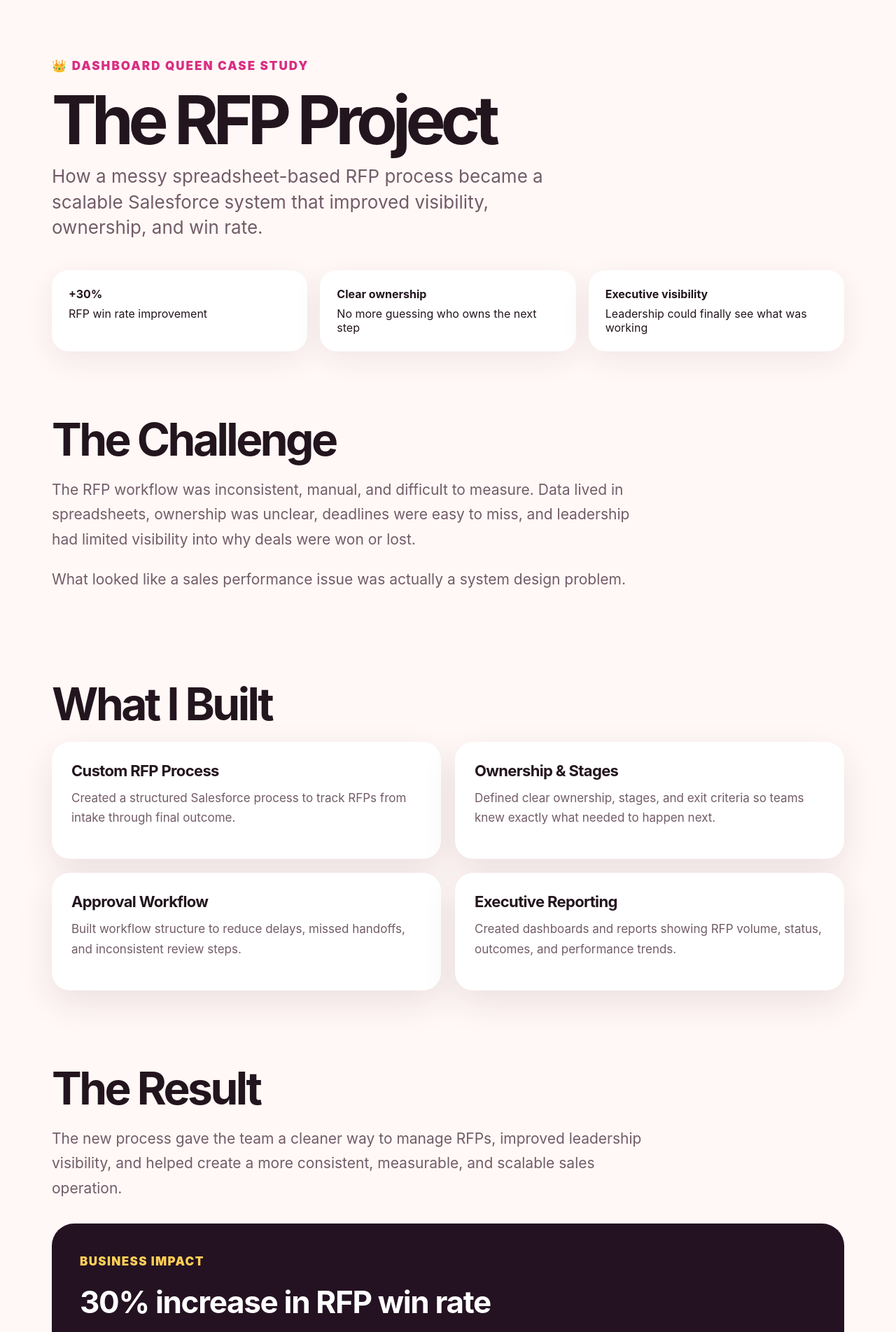
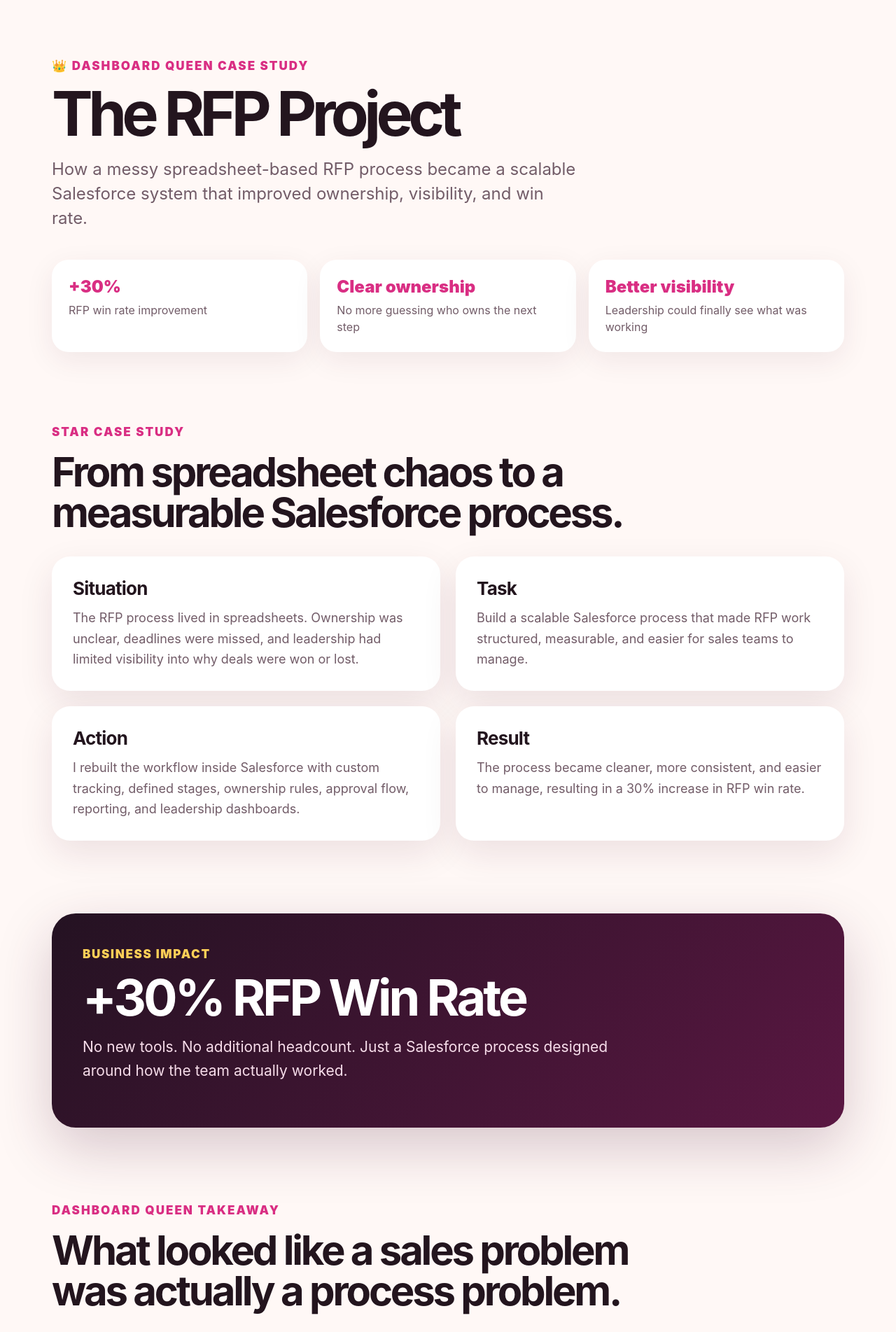
Before and after one commit to marta790522/dashboard-queen-site, a Next.js app: page /case-studies/rfp-management in a window 1280 px wide. Shown: the top 1903 px of the page at 70% size. Built offline with nearby package versions, Linux system fonts and the light colour scheme.

Commit message:
Update page.tsx

```diff
--- a/app/case-studies/rfp-management/page.tsx
+++ b/app/case-studies/rfp-management/page.tsx
@@ -1,121 +1,123 @@
 export default function RFPCaseStudy() {
   return (
     <main style={{ background: "#fff8f6", color: "#23151e" }}>
-      <section style={{ maxWidth: "1180px", margin: "0 auto", padding: "80px 24px 40px" }}>
-        <p style={{ color: "#d92e83", fontWeight: 900, textTransform: "uppercase", letterSpacing: ".12em" }}>
-          👑 Dashboard Queen Case Study
+      <section style={heroSection}>
+        <p style={eyebrow}>👑 Dashboard Queen Case Study</p>
+
+        <h1 style={heroTitle}>The RFP Project</h1>
+
+        <p style={heroText}>
+          How a messy spreadsheet-based RFP process became a scalable Salesforce
+          system that improved ownership, visibility, and win rate.
         </p>
 
-        <h1 style={{ fontSize: "clamp(56px, 8vw, 96px)", lineHeight: ".9", maxWidth: "900px", margin: "20px 0" }}>
-          The RFP Project
-        </h1>
+        <div style={heroStats}>
+          <div style={statBox}>
+            <strong style={statValue}>+30%</strong>
+            <span style={statLabel}>RFP win rate improvement</span>
+          </div>
 
-        <p style={{ fontSize: "26px", lineHeight: "1.4", maxWidth: "760px", color: "#725c68" }}>
-          How a messy spreadsheet-based RFP process became a scalable Salesforce system that improved visibility, ownership, and win rate.
-        </p>
+          <div style={statBox}>
+            <strong style={statValue}>Clear ownership</strong>
+            <span style={statLabel}>No more guessing who owns the next step</span>
+          </div>
 
-        <div style={{ display: "grid", gridTemplateColumns: "repeat(3, 1fr)", gap: "18px", marginTop: "42px" }}>
           <div style={statBox}>
-            <strong>+30%</strong>
-            <span>RFP win rate improvement</span>
-          </div>
-          <div style={statBox}>
-            <strong>Clear ownership</strong>
-            <span>No more guessing who owns the next step</span>
-          </div>
-          <div style={statBox}>
-            <strong>Executive visibility</strong>
-            <span>Leadership could finally see what was working</span>
+            <strong style={statValue}>Better visibility</strong>
+            <span style={statLabel}>Leadership could finally see what was working</span>
           </div>
         </div>
       </section>
 
       <section style={sectionStyle}>
-        <h2 style={h2Style}>The Challenge</h2>
-        <p style={pStyle}>
-          The RFP workflow was inconsistent, manual, and difficult to measure. Data lived in spreadsheets, ownership was unclear, deadlines were easy to miss, and leadership had limited visibility into why deals were won or lost.
-        </p>
-        <p style={pStyle}>
-          What looked like a sales performance issue was actually a system design problem.
-        </p>
-      </section>
+        <p style={eyebrow}>STAR Case Study</p>
 
-      <section style={sectionStyle}>
-        <h2 style={h2Style}>What I Built</h2>
+        <h2 style={sectionTitle}>
+          From spreadsheet chaos to a measurable Salesforce process.
+        </h2>
 
-        <div style={{ display: "grid", gridTemplateColumns: "repeat(2, 1fr)", gap: "20px" }}>
+        <div style={starGrid}>
           <div style={cardStyle}>
-            <h3>Custom RFP Process</h3>
-            <p>Created a structured Salesforce process to track RFPs from intake through final outcome.</p>
+            <h3 style={cardTitle}>Situation</h3>
+            <p style={cardText}>
+              The RFP process lived in spreadsheets. Ownership was unclear,
+              deadlines were missed, and leadership had limited visibility into
+              why deals were won or lost.
+            </p>
           </div>
 
           <div style={cardStyle}>
-            <h3>Ownership & Stages</h3>
-            <p>Defined clear ownership, stages, and exit criteria so teams knew exactly what needed to happen next.</p>
+            <h3 style={cardTitle}>Task</h3>
+            <p style={cardText}>
+              Build a scalable Salesforce process that made RFP work structured,
+              measurable, and easier for sales teams to manage.
+            </p>
           </div>
 
           <div style={cardStyle}>
-            <h3>Approval Workflow</h3>
-            <p>Built workflow structure to reduce delays, missed handoffs, and inconsistent review steps.</p>
+            <h3 style={cardTitle}>Action</h3>
+            <p style={cardText}>
+              I rebuilt the workflow inside Salesforce with custom tracking,
+              defined stages, ownership rules, approval flow, reporting, and
+              leadership dashboards.
+            </p>
           </div>
 
           <div style={cardStyle}>
-            <h3>Executive Reporting</h3>
-            <p>Created dashboards and reports showing RFP volume, status, outcomes, and performance trends.</p>
+            <h3 style={cardTitle}>Result</h3>
+            <p style={cardText}>
+              The process became cleaner, more consistent, and easier to manage,
+              resulting in a 30% increase in RFP win rate.
+            </p>
           </div>
         </div>
       </section>
 
       <section style={sectionStyle}>
-        <h2 style={h2Style}>The Result</h2>
-        <p style={pStyle}>
-          The new process gave the team a cleaner way to manage RFPs, improved leadership visibility, and helped create a more consistent, measurable, and scalable sales operation.
-        </p>
+        <div style={impactBox}>
+          <p style={impactEyebrow}>Business Impact</p>
 
-        <div style={{ background: "#241222", color: "white", borderRadius: "32px", padding: "40px", marginTop: "32px" }}>
-          <p style={{ color: "#ffcf57", fontWeight: 900, textTransform: "uppercase", letterSpacing: ".08em" }}>
-            Business Impact
-          </p>
-          <h3 style={{ fontSize: "44px", margin: "10px 0" }}>30% increase in RFP win rate</h3>
-          <p style={{ fontSize: "20px", lineHeight: "1.6", color: "#f7ddea" }}>
-            Better process created better data. Better data helped leadership make better decisions.
+          <h2 style={impactTitle}>+30% RFP Win Rate</h2>
+
+          <p style={impactText}>
+            No new tools. No additional headcount. Just a Salesforce process
+            designed around how the team actually worked.
           </p>
         </div>
       </section>
 
       <section style={sectionStyle}>
-        <h2 style={h2Style}>Dashboard Queen Takeaway</h2>
-        <p style={pStyle}>
-          Salesforce does not create value just because data lives inside it. It creates value when the system reflects how the business actually works.
+        <p style={eyebrow}>Dashboard Queen Takeaway</p>
+
+        <h2 style={sectionTitle}>
+          What looked like a sales problem was actually a process problem.
+        </h2>
+
+        <p style={bodyText}>
+          Salesforce does not create value just because data lives inside it.
+          It creates value when the system reflects how the business actually
+          works.
         </p>
-        <p style={pStyle}>
-          In this project, the real win was not just cleaner tracking. It was turning a reactive process into a repeatable system that supported growth.
+
+        <p style={bodyText}>
+          Better process created better data. Better data enabled better
+          decisions.
         </p>
       </section>
 
-      <section style={{ background: "linear-gradient(135deg, #241222, #5a1742)", color: "white", padding: "80px 24px", textAlign: "center" }}>
-        <p style={{ color: "#ffcf57", fontWeight: 900, textTransform: "uppercase", letterSpacing: ".12em" }}>
-          Need something similar?
-        </p>
-        <h2 style={{ fontSize: "clamp(42px, 6vw, 72px)", lineHeight: "1", margin: "18px auto", maxWidth: "800px" }}>
+      <section style={ctaSection}>
+        <p style={ctaEyebrow}>Need something similar?</p>
+
+        <h2 style={ctaTitle}>
           Let’s build a Salesforce process your team actually uses.
         </h2>
-        <p style={{ fontSize: "22px", maxWidth: "720px", margin: "0 auto 34px", color: "#f7ddea" }}>
-          If your CRM creates more work than clarity, I can help identify what is broken and design a better way forward.
+
+        <p style={ctaText}>
+          If your CRM creates more work than clarity, I can help identify what is
+          broken and design a better way forward.
         </p>
 
-        <a
-          href="mailto:marta@fancymissy.com"
-          style={{
-            display: "inline-block",
-            background: "#d92e83",
-            color: "white",
-            padding: "16px 26px",
-            borderRadius: "999px",
-            fontWeight: 900,
-            textDecoration: "none",
-          }}
-        >
+        <a href="mailto:marta@fancymissy.com" style={ctaButton}>
           Book a Free Assessment
         </a>
       </section>
@@ -123,30 +125,38 @@
   );
 }
 
-const sectionStyle = {
+const heroSection = {
   maxWidth: "1180px",
   margin: "0 auto",
-  padding: "54px 24px",
+  padding: "80px 24px 48px",
 };
 
-const h2Style = {
-  fontSize: "clamp(42px, 5vw, 68px)",
-  lineHeight: "1",
-  marginBottom: "22px",
+const eyebrow = {
+  color: "#d92e83",
+  fontWeight: 900,
+  textTransform: "uppercase" as const,
+  letterSpacing: ".12em",
+  marginBottom: "14px",
 };
 
-const pStyle = {
-  fontSize: "21px",
-  lineHeight: "1.7",
-  color: "#725c68",
-  maxWidth: "850px",
+const heroTitle = {
+  fontSize: "clamp(54px, 8vw, 88px)",
+  lineHeight: ".92",
+  margin: "0 0 22px",
 };
 
-const cardStyle = {
-  background: "white",
-  borderRadius: "26px",
-  padding: "28px",
-  boxShadow: "0 18px 50px rgba(74, 24, 53, .10)",
+const heroText = {
+  fontSize: "24px",
+  lineHeight: "1.45",
+  maxWidth: "760px",
+  color: "#725c68",
+  marginBottom: "42px",
+};
+
+const heroStats = {
+  display: "grid",
+  gridTemplateColumns: "repeat(3, 1fr)",
+  gap: "18px",
 };
 
 const statBox = {
@@ -154,7 +164,131 @@
   borderRadius: "24px",
   padding: "24px",
   boxShadow: "0 12px 40px rgba(74, 24, 53, .08)",
-  display: "flex",
-  flexDirection: "column" as const,
-  gap: "8px",
 };
+
+const statValue = {
+  display: "block",
+  color: "#d92e83",
+  fontSize: "24px",
+  fontWeight: 900,
+  marginBottom: "8px",
+};
+
+const statLabel = {
+  color: "#725c68",
+  fontSize: "16px",
+  lineHeight: "1.45",
+};
+
+const sectionStyle = {
+  maxWidth: "1180px",
+  margin: "0 auto",
+  padding: "52px 24px",
+};
+
+const sectionTitle = {
+  fontSize: "clamp(36px, 5vw, 58px)",
+  lineHeight: "1",
+  maxWidth: "900px",
+  margin: "0 0 34px",
+};
+
+const starGrid = {
+  display: "grid",
+  gridTemplateColumns: "repeat(2, 1fr)",
+  gap: "22px",
+};
+
+const cardStyle = {
+  background: "white",
+  borderRadius: "26px",
+  padding: "30px",
+  boxShadow: "0 18px 50px rgba(74, 24, 53, .10)",
+};
+
+const cardTitle = {
+  fontSize: "26px",
+  margin: "0 0 12px",
+};
+
+const cardText = {
+  color: "#725c68",
+  fontSize: "18px",
+  lineHeight: "1.65",
+  margin: 0,
+};
+
+const impactBox = {
+  background: "linear-gradient(135deg, #241222, #5a1742)",
+  color: "white",
+  borderRadius: "34px",
+  padding: "44px",
+  boxShadow: "0 28px 80px rgba(74, 24, 53, .22)",
+};
+
+const impactEyebrow = {
+  color: "#ffcf57",
+  fontWeight: 900,
+  textTransform: "uppercase" as const,
+  letterSpacing: ".1em",
+  marginBottom: "12px",
+};
+
+const impactTitle = {
+  fontSize: "clamp(42px, 6vw, 72px)",
+  lineHeight: "1",
+  margin: "0 0 18px",
+};
+
+const impactText = {
+  fontSize: "21px",
+  lineHeight: "1.6",
+  color: "#f7ddea",
+  maxWidth: "760px",
+};
+
+const bodyText = {
+  fontSize: "21px",
+  lineHeight: "1.7",
+  color: "#725c68",
+  maxWidth: "850px",
+};
+
+const ctaSection = {
+  background: "linear-gradient(135deg, #241222, #5a1742)",
+  color: "white",
+  padding: "80px 24px",
+  textAlign: "center" as const,
+};
+
+const ctaEyebrow = {
+  color: "#ffcf57",
+  fontWeight: 900,
+  textTransform: "uppercase" as const,
+  letterSpacing: ".12em",
+};
+
+const ctaTitle = {
+  fontSize: "clamp(42px, 6vw, 72px)",
+  lineHeight: "1",
+  margin: "18px auto",
+  maxWidth: "850px",
+};
+
+const ctaText = {
+  fontSize: "21px",
+  maxWidth: "720px",
+  margin: "0 auto 34px",
+  color: "#f7ddea",
+  lineHeight: "1.6",
+};
+
+const ctaButton = {
+  display: "inline-block",
+  background: "#d92e83",
+  color: "white",
+  padding: "16px 28px",
+  borderRadius: "999px",
+  fontWeight: 900,
+  textDecoration: "none",
+};
```
